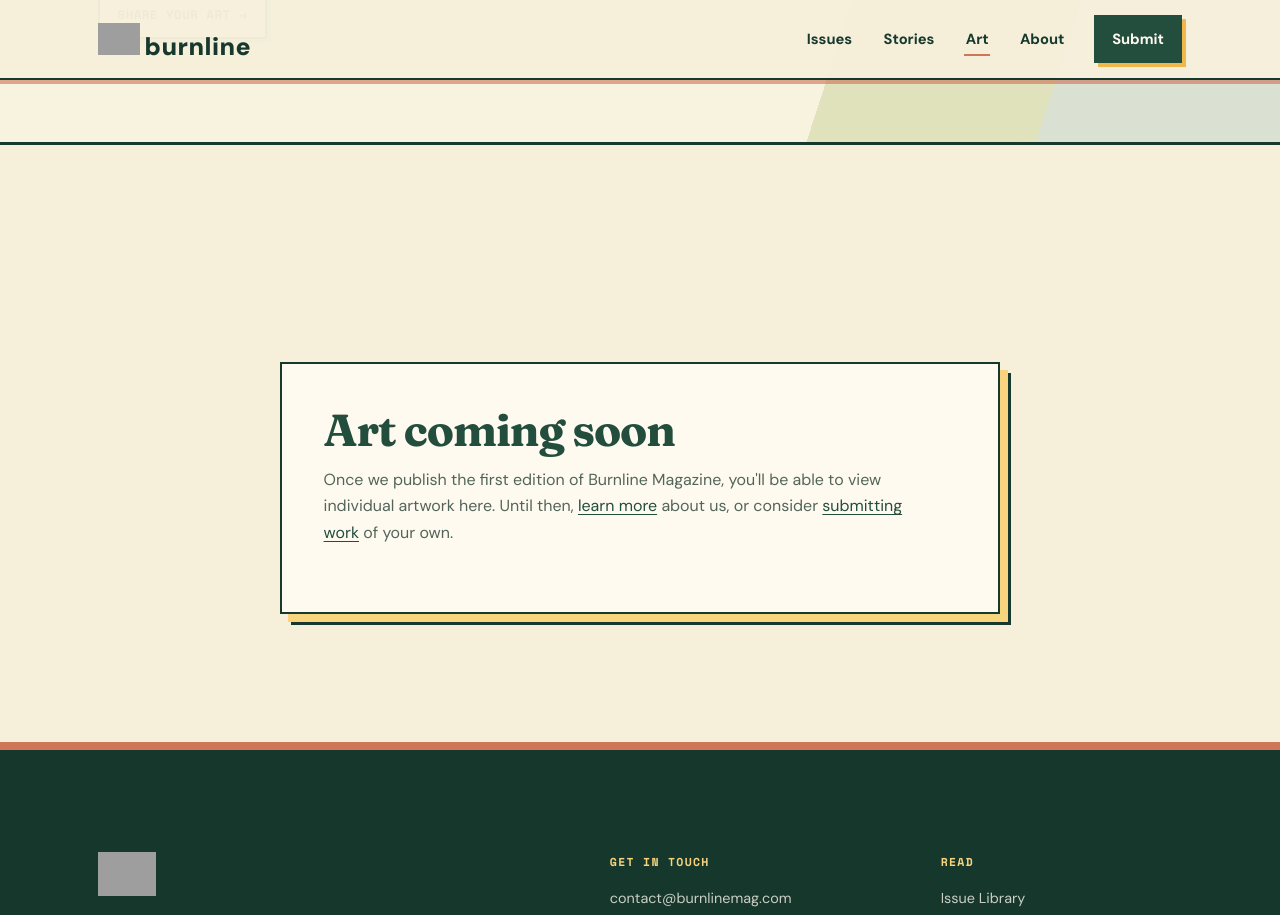
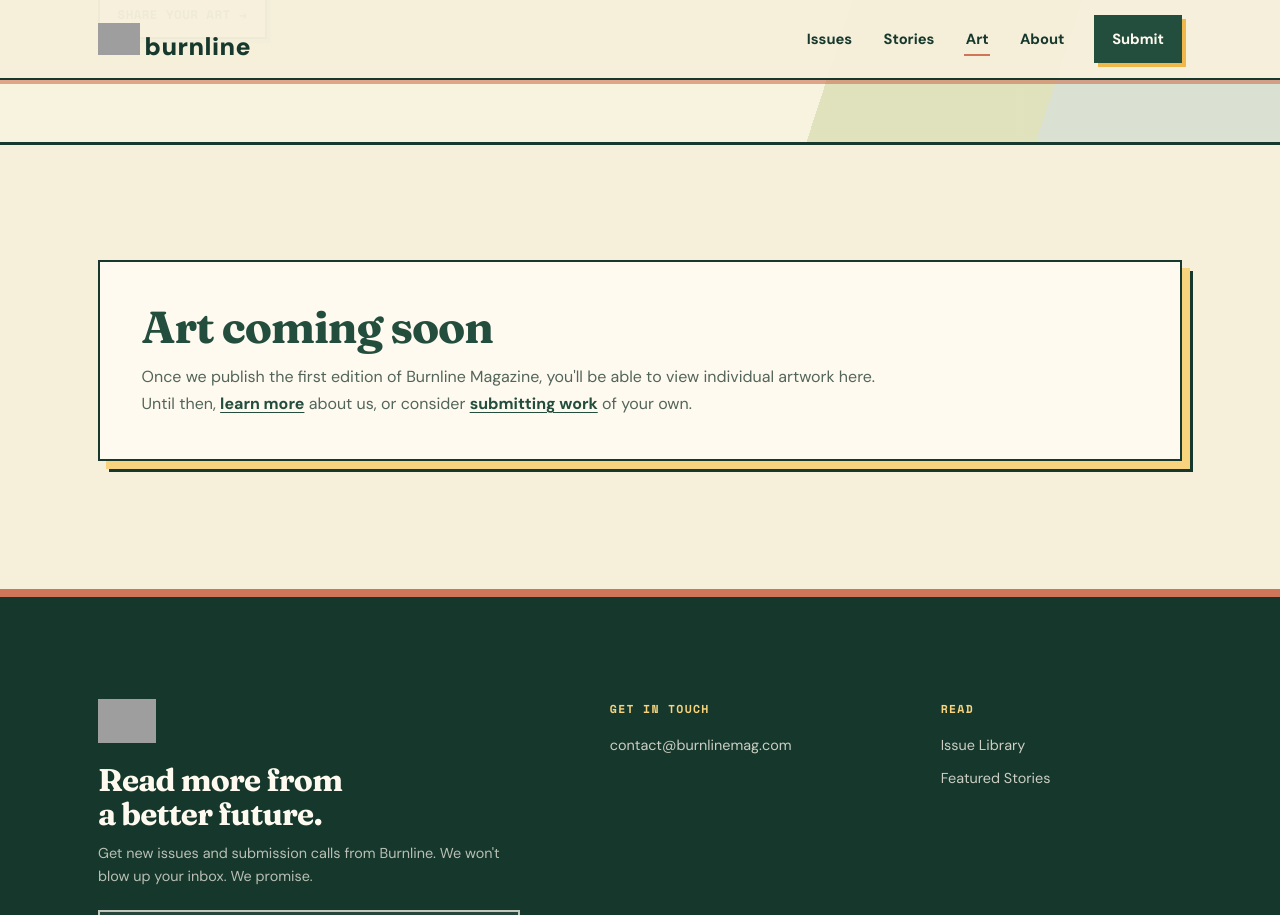
Before and after one commit to Bowliopia/burnline, a Jekyll site: the page built from art.html, in a window 1280 px wide and 1400 px high, scrolled down 457 px. Shown: the top 915 px of the window. Built offline with Jekyll 4.4.1, drawn with Linux system fonts in a browser that asks for light colours; grey boxes are pictures that could not be loaded.

Commit message:
Expand Art coming soon block

```diff
--- a/assets/css/art.css
+++ b/assets/css/art.css
@@ -239,8 +239,9 @@ content: "+";
 }
 
 .collection-note {
-max-width: 720px;
-      margin: clamp(4rem, 8vw, 7rem) auto 0;
+width: 100%;
+      max-width: none;
+      margin: 0;
       padding: clamp(1.8rem, 4vw, 2.6rem);
       background: var(--paper-soft);
       border: 2px solid var(--ink);
@@ -257,9 +258,13 @@ margin-bottom: .8rem;
 }
 
 .collection-note p {
-max-width: 590px;
-      margin-bottom: 1.5rem;
+max-width: 760px;
+      margin-bottom: 0;
       color: var(--ink-soft);
+}
+
+.collection-note a {
+font-weight: 700;
 }
 
 .collection-note .btn.secondary::after {
```
